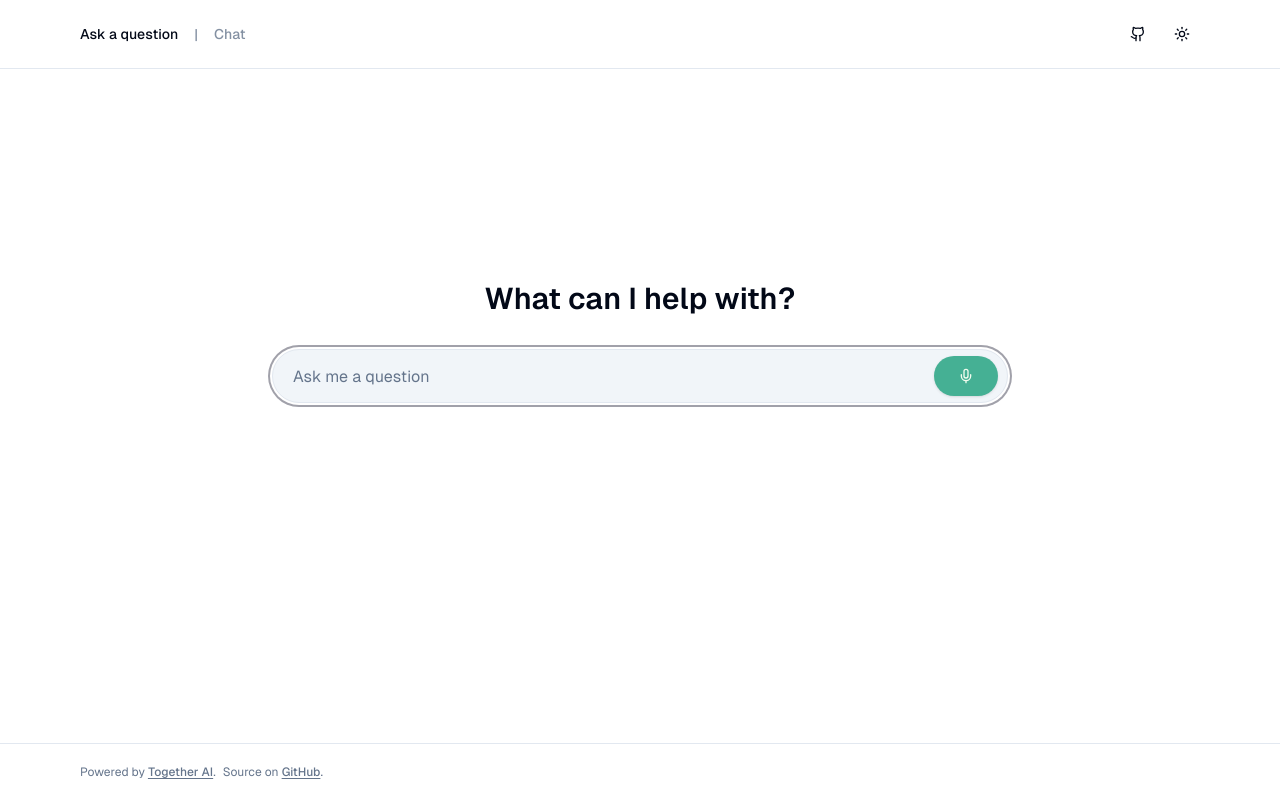
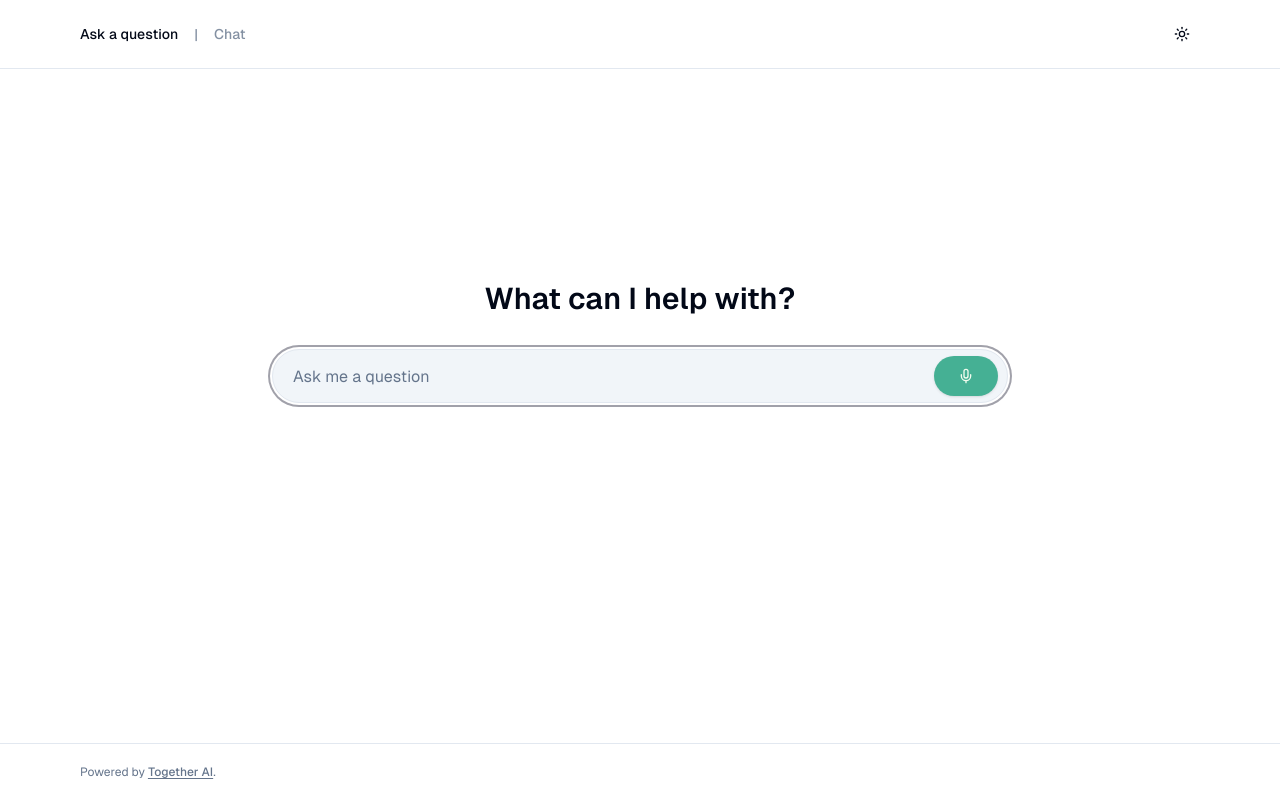
Before and after one commit to pulshar/nextjs_chat_together_ai, a Next.js app: page / in a window 1280 px wide. Built offline with nearby package versions, Linux system fonts and the light colour scheme.

Commit message:
Minor changes

```diff
--- a/src/app/components/Footer.tsx
+++ b/src/app/components/Footer.tsx
@@ -11,15 +11,15 @@ export default function Footer() {
           href="https://www.together.ai/"
         >
           Together AI
-        </Link>
-        . <span className="ml-1">Source on{" "}</span>
+        </Link>.
+        {/* <span className="ml-1">Source on{" "}</span>
         <Link
           href="https://github.com/pulshar/nextjs_chat_together_ai"
           className="font-medium underline underline-offset-2 transition-colors hover:text-foreground"
         >
           GitHub
         </Link>
-        .
+        . */}
       </div>
     </footer>
   );
--- a/src/app/components/Header.tsx
+++ b/src/app/components/Header.tsx
@@ -1,12 +1,9 @@
-import { Button } from "@/components/ui/button";
-import { Github } from "lucide-react";
-import Link from "next/link";
 import NavLink from "./NavLink";
 import { ThemeToggleButton } from "./ThemeToggleButton";
 
 export default function Header() {
   return (
-    <header className="border-b text-sm font-medium sticky top-0 bg-background">
+    <header className="sticky top-0 border-b bg-background text-sm font-medium">
       <div className="mx-auto flex max-w-6xl items-center gap-4 px-4 py-4">
         <NavLink
           className="text-muted-foreground/80 transition-colors hover:text-foreground data-[active]:pointer-events-none data-[active]:text-foreground"
@@ -24,7 +21,7 @@ export default function Header() {
 
         <div className="ml-auto">
           <div className="flex items-center gap-2">
-            <Button
+            {/* <Button
               variant="ghost"
               size="icon"
               className="rounded-full"
@@ -34,7 +31,7 @@ export default function Header() {
                 <Github className="h-5 w-5" />
                 <span className="sr-only">Github link</span>
               </Link>
-            </Button>
+            </Button> */}
 
             <ThemeToggleButton />
           </div>
```
